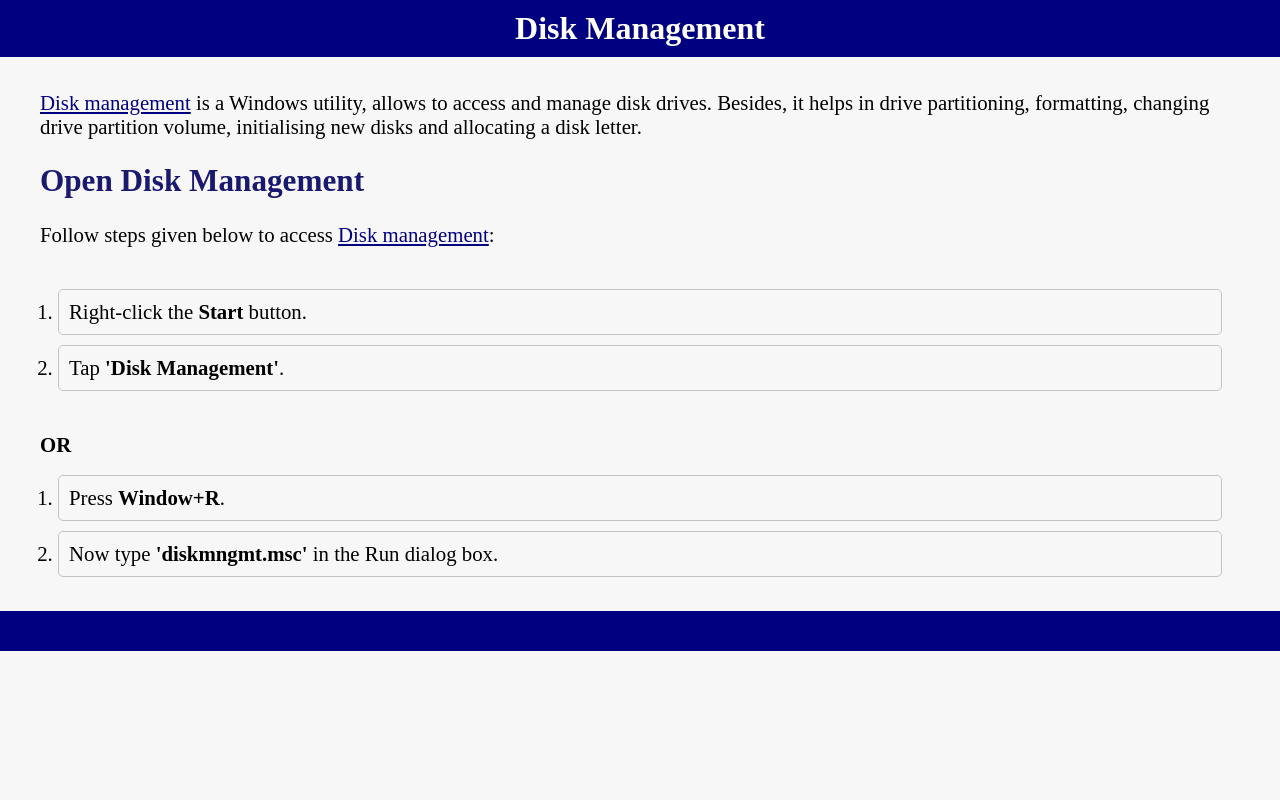
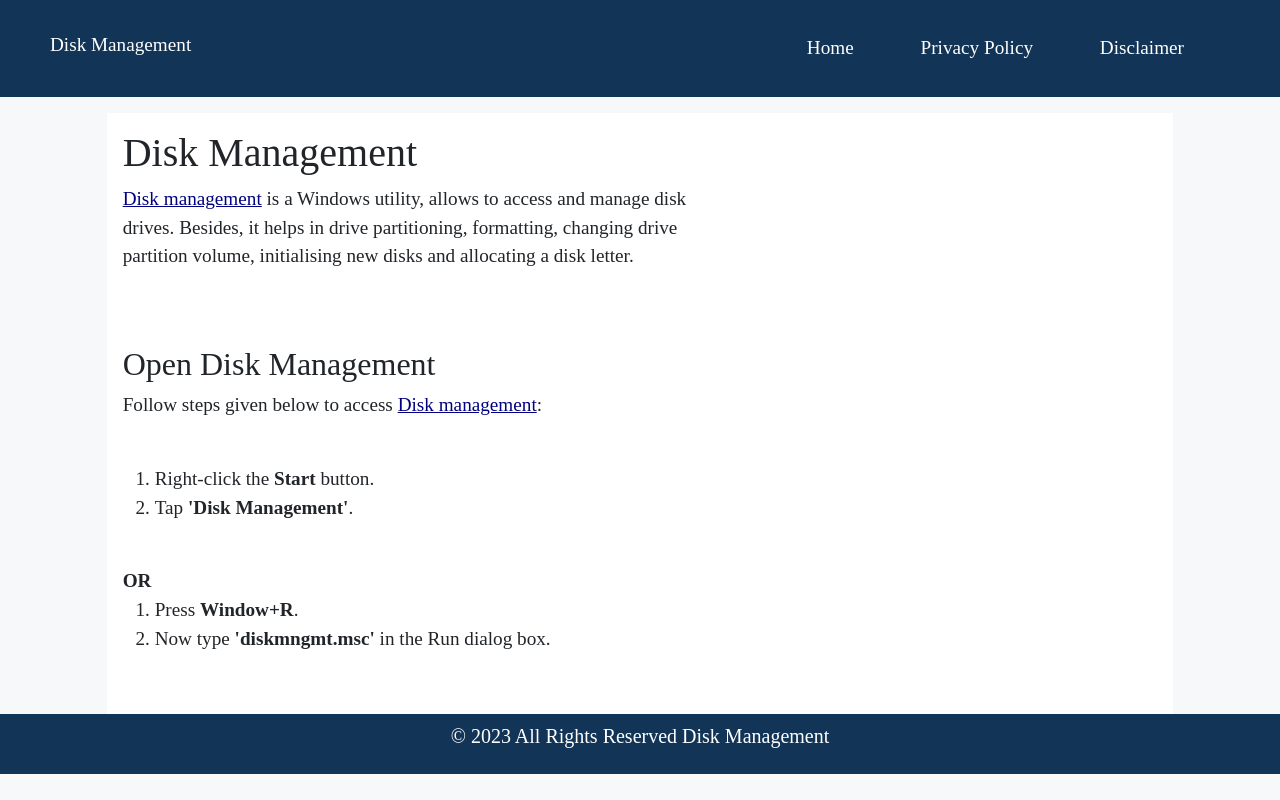
Before and after one commit to disk-management/disk-management.github.io, a plain HTML site: page index.html in a window 1280 px wide. Drawn offline with nearby package versions, Linux system fonts and the light colour scheme.

Commit message:
Update index.html

```diff
--- a/index.html
+++ b/index.html
@@ -1,61 +1,201 @@
 <!DOCTYPE html>
 <html lang="en">
+
 <head>
   <meta charset="UTF-8">
-    <meta http-equiv="X-UA-Compatible" content="IE=edge">
   <meta name="viewport" content="width=device-width, initial-scale=1.0">
-    <meta name='url' content=''>
+  <meta name='url' content='https://disk-management.github.io'>
   <meta name='keywords' content='disk management'>
-    <meta name='description' content='Disk Management is the built-in utility to organise disk and perform various disk-related tasks in Windows. It allows users to see and manage drive partitions also.'>
+  <meta name='description'
+    content='Disk Management is the built-in utility to organise disk and perform various disk-related tasks in Windows. It allows users to see and manage drive partitions also.'>
   <meta name='robots' content='index,follow'>
   <meta property="og:title" content="Disk Management : Steps to access Disk Management" />
-    <meta property="og:description" content="Disk Management is the built-in utility to organise disk and perform various disk-related tasks in Windows. It allows users to see and manage drive partitions also." />
-    <meta property="og:url" content="" />
+  <meta property="og:description"
+    content="Disk Management is the built-in utility to organise disk and perform various disk-related tasks in Windows. It allows users to see and manage drive partitions also." />
+  <meta property="og:url" content="https://disk-management.github.io" />
   <meta property="og:site_name" content="Disk Management : Steps to access Disk Management" />
   <title>Disk Management : Steps to access Disk Management</title>
+  <link href="https://cdn.jsdelivr.net/npm/bootstrap@5.3.1/dist/css/bootstrap.min.css" rel="stylesheet">
+
+  <script src="https://cdn.jsdelivr.net/npm/bootstrap@5.3.1/dist/js/bootstrap.bundle.min.js"></script>
+  <link rel="stylesheet" href="https://cdnjs.cloudflare.com/ajax/libs/font-awesome/4.7.0/css/font-awesome.min.css">
+
+
   <style>
-        *{
+    * {
       margin: 0px;
       padding: 0px;
-            background-color: rgb(248, 247, 247);
+
     }
-        h1{
-            text-align: center;
-            background-color: #000080;
-            padding: 10px;
+
+    .flex-container {
+      display: flex;
+      justify-content: space-between;
+      background-color: #123456;
+      color: white;
+      padding: 20px;
+
+    }
+
+    .topnav {
+      margin-right: 30px;
+    }
+
+    .topnav li {
+      display: inline-block;
+      padding-right: 10px;
+      margin-right: 20px;
+      text-decoration: none;
+    }
+
+
+    .topnav a {
+      text-decoration: none;
       color: white;
     }
-        .container{
-            padding:1rem 2.5rem;
-            font-size: 1.3rem;
+
+
+    body {
+      background-color: #f7f8f9;
+      font-family: "Times New Roman", Times, serif;
+      font-size: 1.2rem;
     }
-        h2{
-            color: #191970;
+
+    #footer {
+      background-color: #123456;
+      height: 60px;
+      color: white;
+      padding: 10px;
+      text-align: center;
     }
-        li{
-            border: 1px solid #c4c4c7;
-            margin: 10px;
-            padding: 10px;
-            border-radius: 5px;
+
+    #col1 {
+      background-color: white;
     }
-        .list{
-            padding: 0.5rem;
+
+    li a,
+    .dropbtn {
+      display: inline-block;
+      color: white;
+      text-align: center;
+      padding: 14px 16px;
+      text-decoration: none;
     }
-        footer{
-            height: 40px;
-            background-color: #000080;
+
+    #footer a {
+      text-decoration: none;
+      color: white;
+    }
+
+    li.dropdown {
+      display: inline-block;
+    }
+
+    .dropdown-content {
+      display: none;
+      position: absolute;
+      background-color: #f9f9f9;
+      min-width: 160px;
+      box-shadow: 0px 8px 16px 0px rgba(0, 0, 0, 0.2);
+      z-index: 1;
+    }
+
+    .dropdown-content a {
+      color: black;
+      padding: 12px 16px;
+      text-decoration: none;
+      display: block;
+      text-align: left;
+    }
+
+    .dropdown-content a:hover {
+      background-color: #f1f1f1;
+    }
+
+    .dropdown:hover .dropdown-content {
+      display: block;
+    }
+
+
+    .flex1 h4 {
+      font-size: 35px;
+      padding-left: 80px;
+    }
+
+    .topnav .fa {
+      display: none;
+    }
+
+    @media screen and (max-width: 800px) {
+      .topnav li:not(:first-child) {
+        display: none;
+      }
+
+      .topnav li .fa {
+        float: right;
+        display: block;
+      }
+    }
+
+    @media screen and (max-width: 800px) {
+      .topnav.responsive {
+        position: relative;
+      }
+
+      .topnav.responsive .fa {
+        position: absolute;
+        right: 0;
+        top: 0;
+      }
+
+      .topnav.responsive li {
+        float: none;
+        display: block;
+        text-align: center;
+      }
     }
   </style>
+
 </head>
+
 <body>
+  <div class="flex-container" id="menu">
+    <div class="flex1 align-self-center" style="padding: 0px;padding-top: 10px;padding-left:30px;font-size: 1.2rem;">
+      <p>Disk Management</p>
+    </div>
+    <div class="topnav" id="myTopnav">
+      <li><a href="javascript:void(0);" onclick="myFunction()" class="fa fa-bars">
+
+        </a></li>
+      <li><a href="#home" class="active">Home</a></li>
+      <li><a href="#news">Privacy Policy</a></li>
+      <li><a href="#contact">Disclaimer</a></li>
+      <!-- <li class="dropdown">
+        <a href="javascript:void(0)" class="dropbtn">Dropdown</a>
+        <div class="dropdown-content">
+          <a href="#">Link 1</a>
+          <a href="#">Link 2</a>
+          <a href="#">Link 3</a>
+        </div>
+      </li> -->
+      </ul>
+    </div>
+  </div>
+
+  <div class="container-fluid mt-3">
+    <div class="row">
+      <div class="col-sm-1 p-3"></div>
+      <div class="col-sm-6 p-3" id="col1">
+        <div class="firstContent">
           <h1>Disk Management</h1>
+          <p><a style="color:#000080;" href="https://disk-management.github.io/">Disk management</a> is a Windows utility, allows to access and manage disk drives. Besides, it helps in drive partitioning, formatting, changing drive partition volume, initialising new disks and allocating a disk letter.</p>
+        </div>
            <br>
-    <div class="container">
-        <p><a style="color:#000080;" href="/">Disk management</a> is a Windows utility, allows to access and manage disk drives. Besides, it helps in drive partitioning, formatting, changing drive partition volume, initialising new disks and allocating a disk letter.</p>
           <br>
            <h2>Open Disk Management</h2>
+           <p>Follow steps given below to access <a style="color:#000080;" href="https://disk-management.github.io/">Disk management</a>:
+
           <br>
-<p>Follow steps given below to access <a style="color:#000080;" href="/">Disk management</a>:</p>
           <br>
         <div class="list">
             <ol>
@@ -75,12 +215,29 @@
             </ol>
         </div>
 
+        <br>
 
-        <!-- start -->
       </div>
-    <footer>
+      <div class="col-sm-4 p-3" id="col1"></div>
+      <div class="col-sm-1 p-3"></div>
 
-    </footer>
+    </div>
 
+  </div>
+
+  <div class="container-fluid" id="footer">
+    <h5>© 2023 All Rights Reserved <a href="https://disk-management.github.io">Disk Management</a></h5>
+
+  </div>
+  <script>function myFunction(x) {
+      var x = document.getElementById("myTopnav");
+      if (x.className === "topnav") {
+        x.className += " responsive";
+      } else {
+        x.className = "topnav";
+      }
+    }
+  </script>
 </body>
+
 </html>
```
Lines whose indentation alone changed are shown as unchanged.
